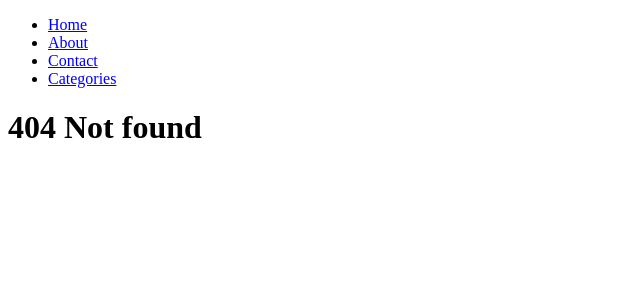
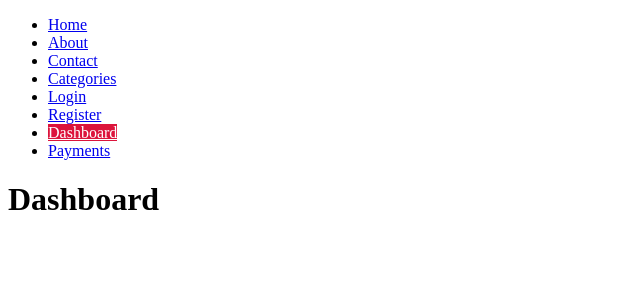
Before and after one commit to DanielAristy/router-app, a React (Create React App) app: page /dashboard in a window 1280 px wide. Before the commit this address had no page. Shown: the top 300 px of the page, without its empty margins (0-640 px from the left). Built offline with nearby package versions, Linux system fonts and the light colour scheme.

Commit message:
Manejo de rutas privadas primera fase para el manejo de la autenticacion y que cada vez que se ingrese al link del Dashboard si no existe el usuario le pide que haga login

```diff
--- /dev/null
+++ b/src/components/Dashboard.js
@@ -0,0 +1,9 @@
+import React from 'react'
+
+export default function Dashboard() {
+    return (
+        <div>
+            <h1>Dashboard</h1>
+        </div>
+    )
+}
--- /dev/null
+++ b/src/components/Login.js
@@ -0,0 +1,9 @@
+import React from 'react'
+
+export default function Login() {
+    return (
+        <div>
+            <h1>Login</h1>
+        </div>
+    )
+}
--- a/src/components/Navbar.js
+++ b/src/components/Navbar.js
@@ -16,6 +16,18 @@ export default function Navbar() {
                 <li>
                     <NavLink exact to="/categories" activeClassName="active">Categories</NavLink>
                 </li>
+                <li>
+                    <NavLink exact to="/login" activeClassName="active">Login</NavLink>
+                </li>
+                <li>
+                    <NavLink exact to="/register" activeClassName="active">Register</NavLink>
+                </li>
+                <li>
+                    <NavLink exact to="/dashboard" activeClassName="active">Dashboard</NavLink>
+                </li>
+                <li>
+                    <NavLink exact to="/payments" activeClassName="active">Payments</NavLink>
+                </li>
             </ul>
         </nav>
     )
--- /dev/null
+++ b/src/components/Payments.js
@@ -0,0 +1,9 @@
+import React from 'react'
+
+export default function Payments() {
+    return (
+        <div>
+            <h1>Payments</h1>
+        </div>
+    )
+}
--- /dev/null
+++ b/src/components/Register.js
@@ -0,0 +1,9 @@
+import React from 'react'
+
+export default function Register() {
+    return (
+        <div>
+            <h1>Register</h1>
+        </div>
+    )
+}
--- a/src/routers/AppRouter.js
+++ b/src/routers/AppRouter.js
@@ -1,4 +1,4 @@
-import { BrowserRouter as Router, Route, Switch } from 'react-router-dom'
+import { BrowserRouter as Router, Route, Switch, Redirect } from 'react-router-dom'
 import About from '../components/About'
 import Contact from '../components/Contact'
 import Home from '../components/Home'
@@ -6,6 +6,11 @@ import NotFound from '../components/NotFound'
 import Navbar from '../components/Navbar'
 import Profile from '../components/Profile'
 import Categories from '../components/Categories'
+import Login from '../components/Login'
+import Register from '../components/Register'
+import Dashboard from '../components/Dashboard'
+import Payments from '../components/Payments'
+import PrivateRoute from '../routers/PrivateRoute'
 
 export default function AppRouter() {
     return (
@@ -15,6 +20,13 @@ export default function AppRouter() {
                 <Route exact path="/about" component={About} />
                 <Route exact path="/contact" component={Contact} />
                 <Route exact path="/categories" component={Categories} />
+                <Route exact path="/signin">
+                    <Redirect to="/login" />
+                </Route>
+                <Route exact path="/login" component={Login} />
+                <Route exact path="/register" component={Register} />
+                <PrivateRoute exact path="/dashboard" component={Dashboard} />
+                <Route exact path="/payments" component={Payments} />
                 <Route exact path="/profile/:username" component={Profile} />
                 <Route exact path="/" component={Home} />
                 <Route path="*" component={NotFound} />
--- /dev/null
+++ b/src/routers/PrivateRoute.js
@@ -0,0 +1,14 @@
+import { Route, Redirect } from 'react-router-dom'
+
+// const user = null;
+const user = {id: 1, username: 'Daniel22'};
+
+export default function PrivateRoute({component: Component, ...rest}) {
+    return (
+        // <Route exact={props.exact} path={props.path} component={props.component} />
+        <Route {...rest}>
+            {user ? (<Component />) : (<Redirect to="/login" />)}
+
+        </Route>
+    )
+}
```
